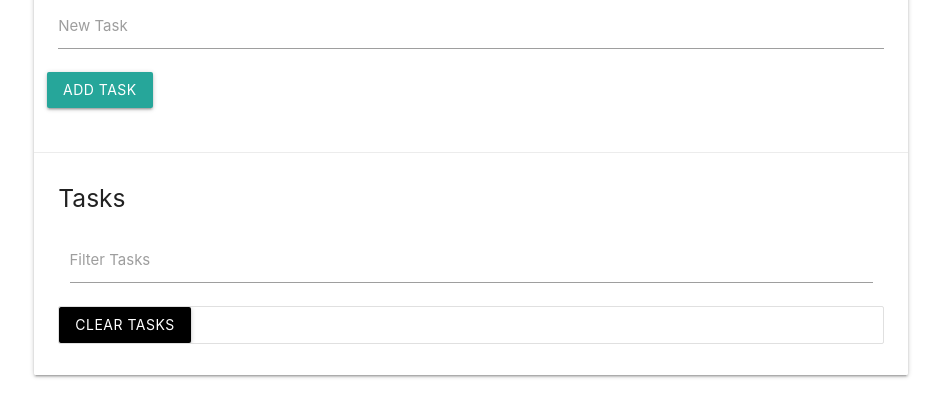
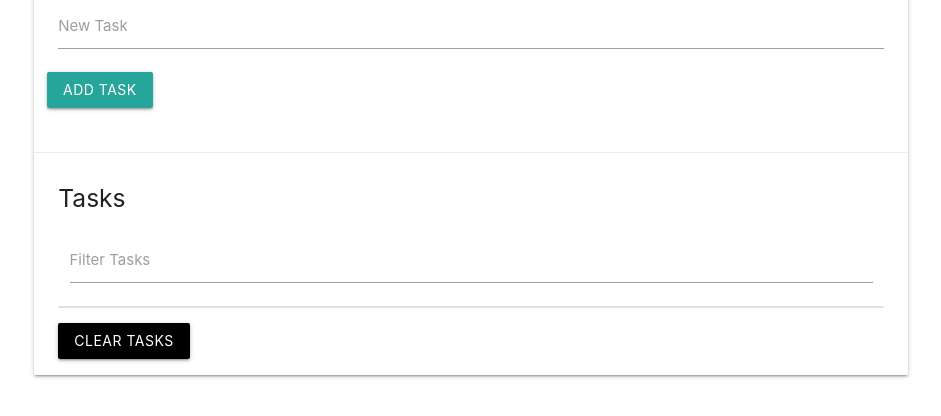
Before and after one commit to rjaguero00/js-tasklist, a plain HTML site: page index.html in a window 1280 px wide. Shown: the part 84-500 px from the top of the page, without its empty margins (169-1110 px from the left). Drawn offline with nearby package versions, Linux system fonts and the light colour scheme.

Commit message:
index format fixes

```diff
--- a/assets/js/tasklist.js
+++ b/assets/js/tasklist.js
@@ -41,3 +41,5 @@ function addTask(e) {
 
     e.preventDefault();
 }
+
+//Delete task
--- a/index.html
+++ b/index.html
@@ -38,9 +38,8 @@
                             <input type="text" name="filter" id="filter">
                             <label for="filter">Filter Tasks</label>
                         </div>
-                        <ul class="collection">
-                            <a href="#" class="clear-tasks btn black">Clear Tasks</a>
-                        </ul>
+                        <ul class="collection"></ul>
+                        <a href="#" class="clear-tasks btn black">Clear Tasks</a>
                     </div>
                 </div>
             </div>
```
